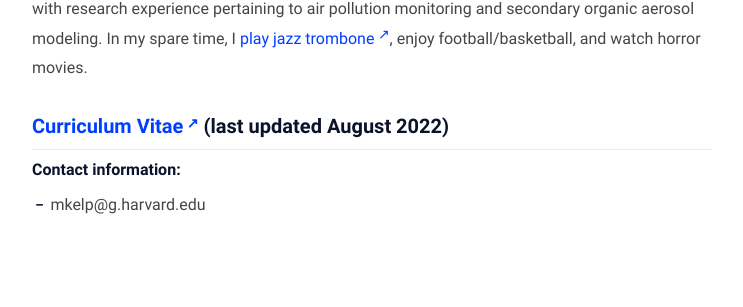
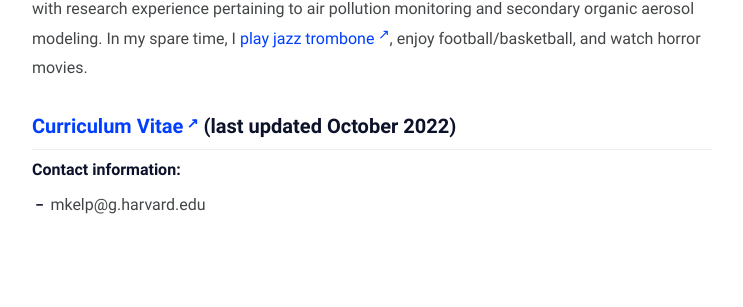
Before and after one commit to mkelp/mkelp.github.io, a Jekyll site: the page built from aboutMe.md, in a window 1280 px wide. Shown: the part 1019-1326 px from the top of the page, without its empty margins (268-1011 px from the left). Built offline with Jekyll 4.4.1, drawn with Linux system fonts in a browser that asks for light colours.

Commit message:
Oct commit6

```diff
--- a/aboutMe.md
+++ b/aboutMe.md
@@ -18,7 +18,7 @@ I am a fifth-year Ph.D. student working with Prof. Daniel Jacob and Dr. Loretta
 Before coming to Harvard, I worked as a junior research scientist at the University of Washington with Prof. Julian Marshall on air quality case studies and applications of machine learning methods to chemical mechanisms. I earned my B.A. in chemistry from Reed College, with research experience pertaining to air pollution monitoring and secondary organic aerosol modeling. In my spare time, I [play jazz trombone](https://soundcloud.com/philosophytalk/it-dont-mean-a-thing-from-your-lying-eyes-112915){:target="_blank"}, enjoy football/basketball, and watch horror movies.
 
 
-### [Curriculum Vitae]({{ site.url }}/assets/mkelpCV_Oct2022.pdf){:target="_blank"} (last updated August 2022)
+### [Curriculum Vitae]({{ site.url }}/assets/mkelpCV_Oct2022.pdf){:target="_blank"} (last updated October 2022)
 
 
 **Contact information:**
```
